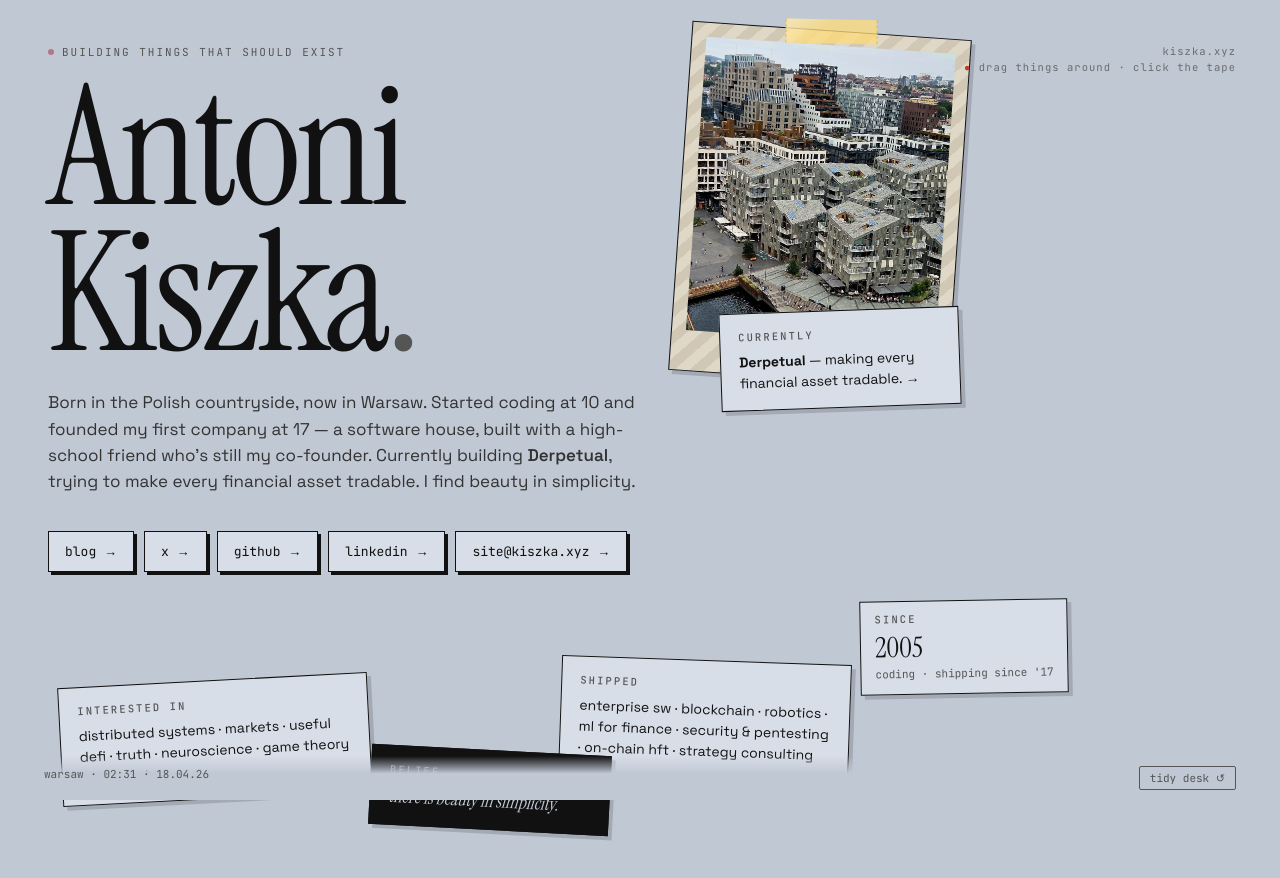
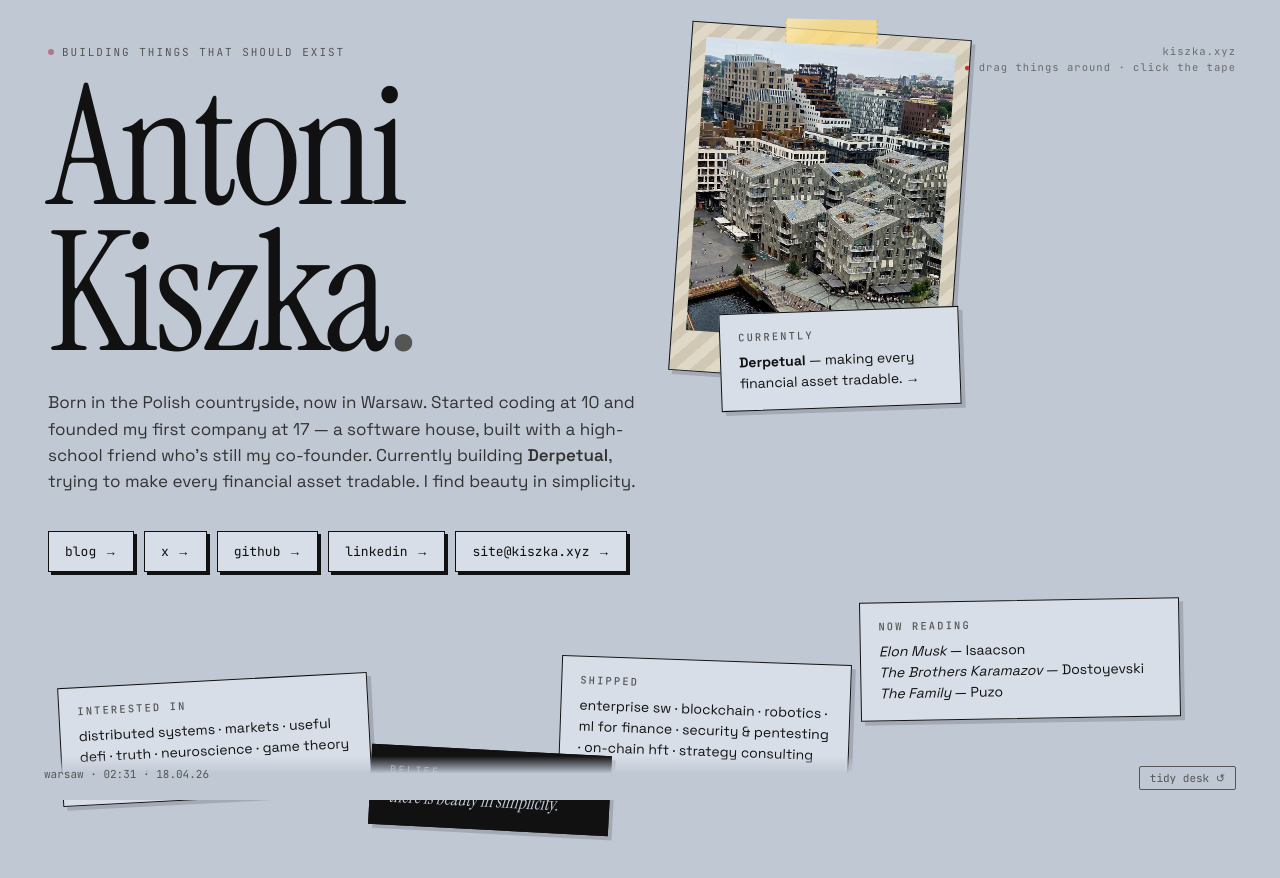
Before and after one commit to akiszka/kiszka.xyz, a Next.js app: page / in a window 1280 px wide. Shown: the top 878 px of the page. Built offline with nearby package versions, Linux system fonts and the light colour scheme.

Commit message:
feat: reading card

```diff
--- a/src/app/desk.tsx
+++ b/src/app/desk.tsx
@@ -543,23 +543,24 @@ export default function Desk() {
           </article>
 
           <article
-            className="obj card chip"
+            className="obj card"
             data-px="860"
             data-py="600"
             data-rot="-1"
             style={{
               left: 860,
               top: cssTop(600),
+              width: 320,
               transform: "rotate(-1deg)",
             }}
           >
-            <h4>since</h4>
+            <h4>now reading</h4>
             <p>
-              <span className="big">2005</span>
+              <em>Elon Musk</em> {"\u2014"} Isaacson
               <br />
-              <span className="chip-detail">
-                coding {"\u00b7"} shipping since &apos;17
-              </span>
+              <em>The Brothers Karamazov</em> {"\u2014"} Dostoyevski
+              <br />
+              <em>The Family</em> {"\u2014"} Puzo
             </p>
           </article>
         </div>
```
